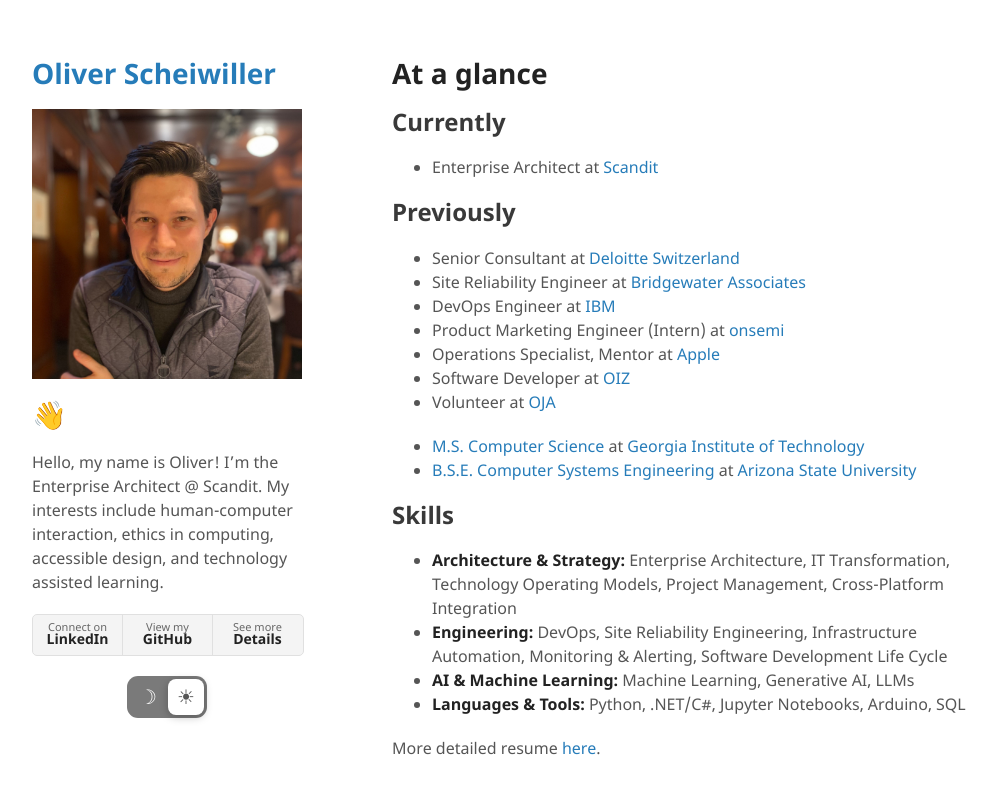
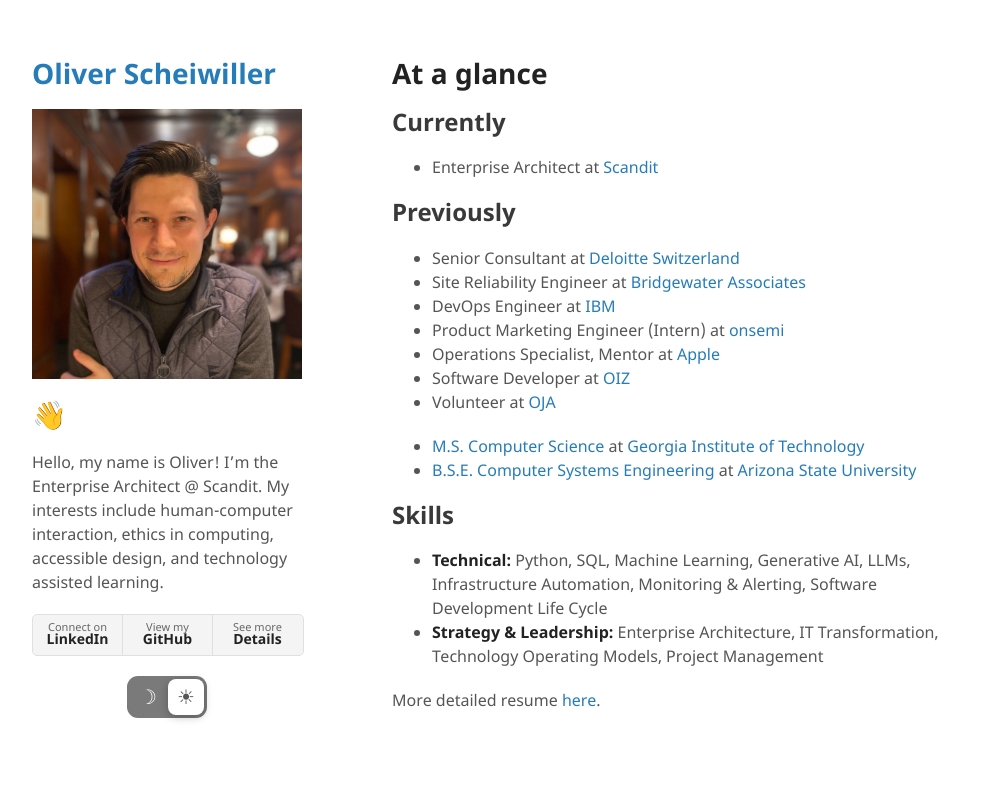
Before and after one commit to oschei/oschei.github.io, a Jekyll site: the page built from index.md, in a window 1280 px wide. Shown: the top 794 px of the page, without its empty margins (138-1134 px from the left). Built offline with Jekyll 4.4.1, drawn with Linux system fonts in a browser that asks for light colours.

Commit message:
Update skills to two groups: Technical and Strategy & Leadership

```diff
--- a/index.md
+++ b/index.md
@@ -20,9 +20,7 @@
 - [B.S.E. Computer Systems Engineering](http://explore.engineering.asu.edu/undergraduate-degrees/computer-systems/) at [Arizona State University](https://engineering.asu.edu/)
 
 ## Skills
-- **Architecture & Strategy:** Enterprise Architecture, IT Transformation, Technology Operating Models, Project Management, Cross-Platform Integration
-- **Engineering:** DevOps, Site Reliability Engineering, Infrastructure Automation, Monitoring & Alerting, Software Development Life Cycle
-- **AI & Machine Learning:** Machine Learning, Generative AI, LLMs
-- **Languages & Tools:** Python, .NET/C#, Jupyter Notebooks, Arduino, SQL
+- **Technical:** Python, SQL, Machine Learning, Generative AI, LLMs, Infrastructure Automation, Monitoring & Alerting, Software Development Life Cycle
+- **Strategy & Leadership:** Enterprise Architecture, IT Transformation, Technology Operating Models, Project Management
 
 More detailed resume [here](./detailed.html).
```
